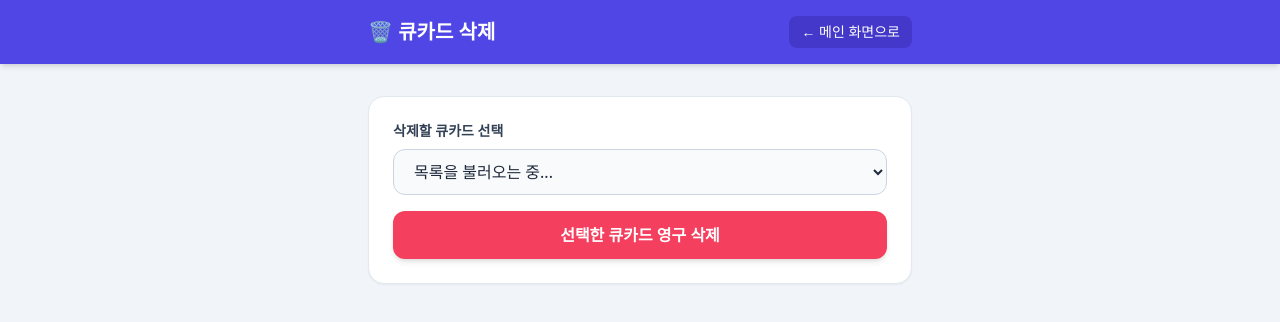
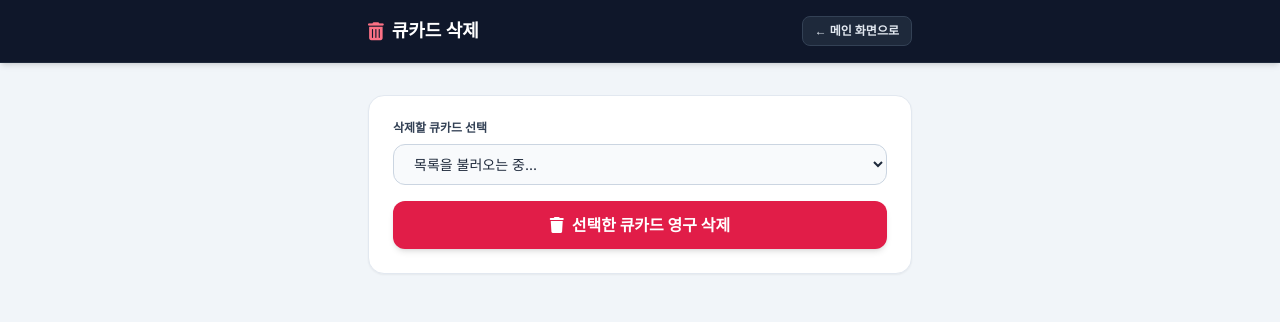
Before and after one commit to akzmft8282test1/cuecard2, a website: page public/del.html in a window 1280 px wide. Drawn offline with nearby package versions, Linux system fonts and the light colour scheme; no server answers.

Commit message:
Update del.html

```diff
--- a/public/del.html
+++ b/public/del.html
@@ -5,26 +5,33 @@
   <meta name="viewport" content="width=device-width, initial-scale=1.0">
   <title>큐카드 삭제</title>
   <script src="https://cdn.tailwindcss.com"></script>
+  <link rel="stylesheet" href="https://cdnjs.cloudflare.com/ajax/libs/font-awesome/6.4.0/css/all.min.css">
+  <link href="https://fonts.googleapis.com/css2?family=Inter:wght@400;500;600;700&family=Noto+Sans+KR:wght@400;500;700&display=swap" rel="stylesheet">
+  <style> body { font-family: 'Inter', 'Noto Sans KR', sans-serif; } </style>
 </head>
 <body class="bg-slate-100 min-h-screen text-slate-800">
-  <nav class="bg-indigo-600 text-white shadow-md mb-8">
+  <header class="bg-slate-900 text-white shadow-md border-b border-slate-800 mb-8">
     <div class="max-w-xl mx-auto px-4 py-4 flex justify-between items-center">
-      <h1 class="text-xl font-bold flex items-center gap-2">🗑️ 큐카드 삭제</h1>
-      <a href="/" class="bg-indigo-700 hover:bg-indigo-800 px-3 py-1.5 rounded-lg text-sm font-medium transition">← 메인 화면으로</a>
+      <h1 class="text-lg font-bold flex items-center gap-2">
+        <i class="fa-solid fa-trash-can text-rose-400"></i> 큐카드 삭제
+      </h1>
+      <a href="/" class="bg-slate-800 hover:bg-slate-700 border border-slate-700 text-slate-200 text-xs font-semibold px-3 py-1.5 rounded-lg transition">
+        ← 메인 화면으로
+      </a>
     </div>
-  </nav>
+  </header>
 
   <main class="max-w-xl mx-auto px-4">
     <div class="bg-white p-6 rounded-2xl shadow-sm border border-slate-200 space-y-4">
       <div>
-        <label class="block text-sm font-bold text-slate-700 mb-2">삭제할 큐카드 선택</label>
-        <select id="delSelect" class="w-full bg-slate-50 border border-slate-300 rounded-xl px-4 py-2.5 focus:outline-none focus:ring-2 focus:ring-rose-500">
+        <label class="block text-xs font-bold text-slate-700 uppercase mb-2">삭제할 큐카드 선택</label>
+        <select id="delSelect" class="w-full bg-slate-50 border border-slate-300 rounded-xl px-4 py-2.5 text-sm focus:outline-none focus:ring-2 focus:ring-rose-500">
           <option value="">목록을 불러오는 중...</option>
         </select>
       </div>
 
-      <button onclick="deleteCard()" class="w-full bg-rose-500 hover:bg-rose-600 text-white font-bold py-3 rounded-xl transition shadow-md">
-        선택한 큐카드 영구 삭제
+      <button onclick="deleteCard()" class="w-full bg-rose-600 hover:bg-rose-700 text-white font-bold py-3 rounded-xl transition shadow-md flex items-center justify-center gap-2">
+        <i class="fa-solid fa-trash"></i> 선택한 큐카드 영구 삭제
       </button>
     </div>
   </main>
@@ -52,7 +59,7 @@
       const id = select.value;
 
       if (!id) {
-        alert('삭제할 카드를 선택해주세요.');
+        alert('삭제할 카드를 선택해 주세요.');
         return;
       }
 
@@ -63,7 +70,7 @@
         const res = await fetch(`/api/cuecards/${id}`, { method: 'DELETE' });
         if (res.ok) {
           alert('성공적으로 삭제되었습니다.');
-          loadSelectOptions(); // 목록 자동 갱신
+          loadSelectOptions();
         } else {
           alert('삭제 처리에 실패했습니다.');
         }
```
